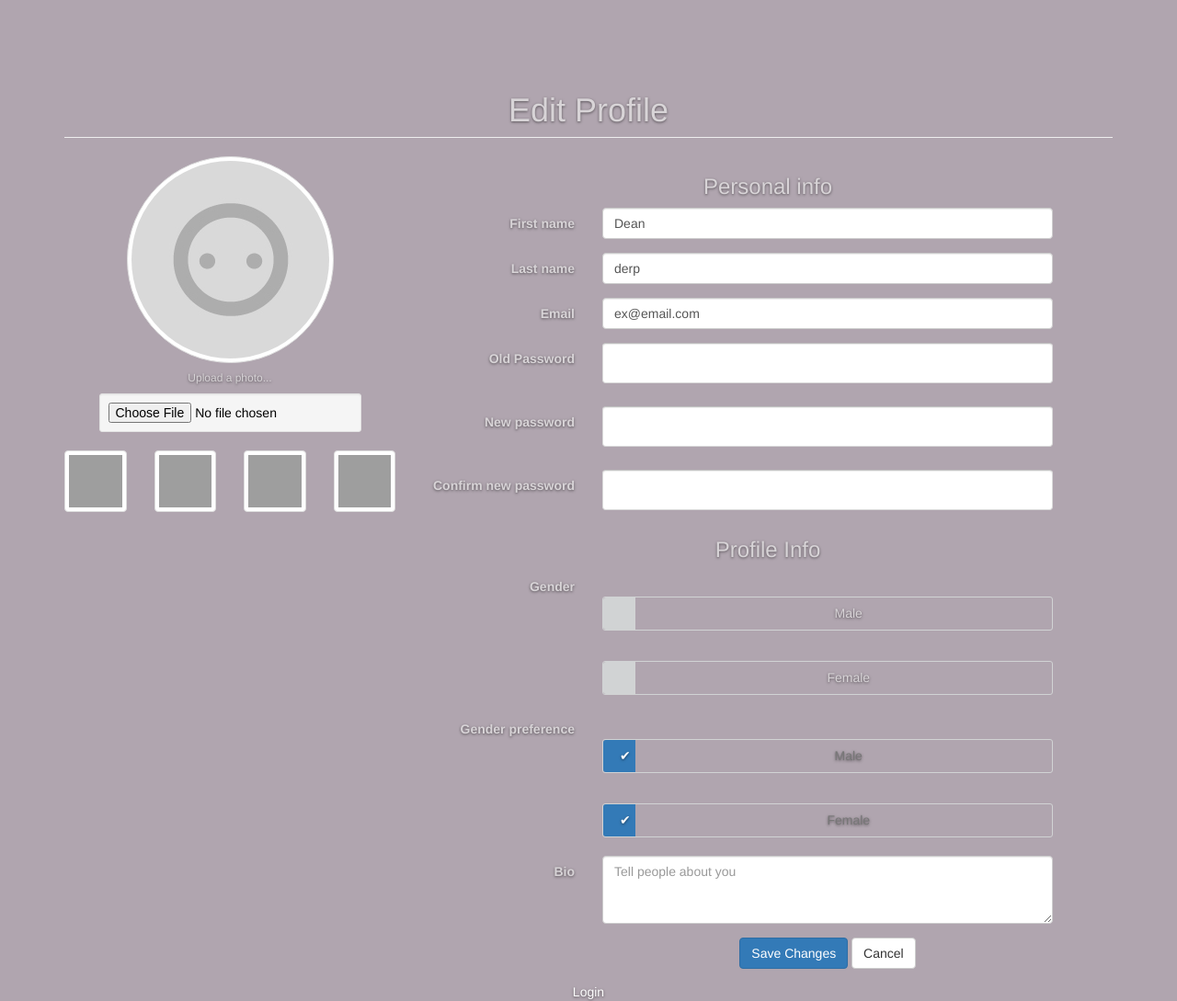
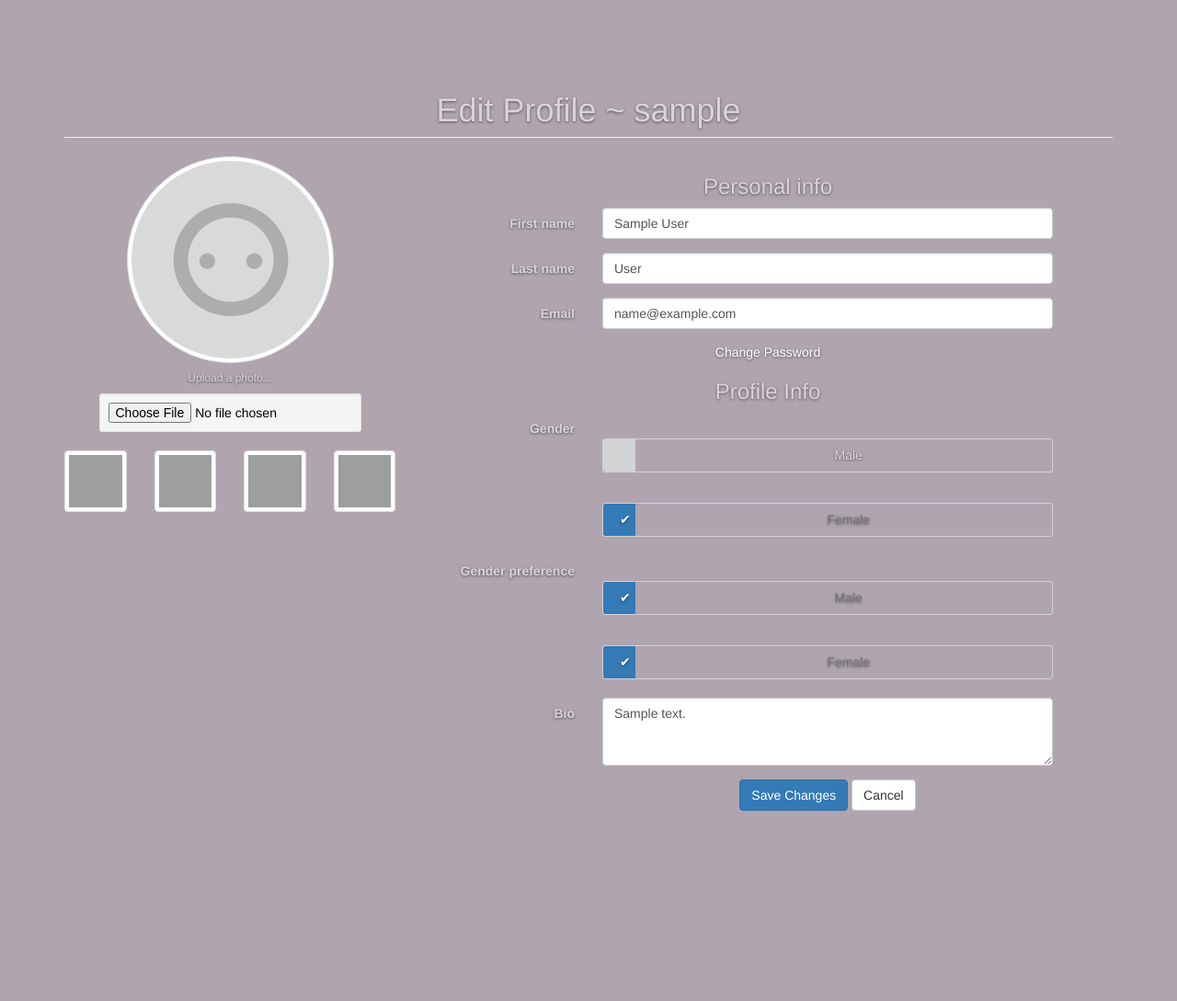
Before and after one commit to dwelman/matcha, a PHP site: page /editProfile.php in a window 1280 px wide. Shown: the whole page at 92% size. After the commit the page ends 882 px from the top, so only its background shows below. Run offline with PHP 8.4, Linux system fonts and the light colour scheme; the visitor is signed in with stand-in values (Sample User, id 1); tables that the repository leaves empty or names only in its code hold one stand-in row (values such as "Sample post"); data that the repository does not hold is empty; a stand-in replaces the project's code that opens the database connection; grey boxes are pictures that could not be loaded.

Commit message:
almost uopdating prof

```diff
--- a/editProfile.php
+++ b/editProfile.php
@@ -13,8 +13,13 @@
 		<script src="https://ajax.googleapis.com/ajax/libs/jquery/1.12.4/jquery.min.js"></script>
 	</head>
 	<body>
+	<?php
+		session_start();
+		if ($_SESSION['logged_on_user'] == "")
+			header("Location : index.php");
+	?>
 	<div class="container" style="padding-top: 60px;">
-		<h1 class="page-header">Edit Profile</h1>
+		<h1 class="page-header">Edit Profile ~ <?php echo $_SESSION['logged_on_user'];?></h1>
 		<div id="row" class="row">
 			<!-- left column -->
 			<div class="col-md-4 col-sm-6 col-xs-12">
@@ -44,6 +49,7 @@
 							<img src="http://lorempixel.com/200/200/people/2/" alt="">
 						</a>
 					</div>
+
 				</div>
 			</div>
 			<!-- edit form column -->
@@ -54,39 +60,24 @@
 					<div class="form-group">
 						<label class="col-lg-3 control-label">First name</label>
 						<div class="col-lg-8">
-							<input class="form-control" value="Dean" type="text" id="firstname" onfocus="">
+							<input class="form-control" value="" type="text" id="firstname" onfocus="" maxlength="24">
 						</div>
 					</div>
 					<div class="form-group">
 						<label class="col-lg-3 control-label">Last name</label>
 						<div class="col-lg-8">
-							<input class="form-control" value="derp" type="text" id="lastname">
+							<input class="form-control" value="" type="text" id="lastname" maxlength="24">
 						</div>
 					</div>
 					<div class="form-group">
 						<label class="col-lg-3 control-label">Email</label>
 						<div class="col-lg-8">
-							<input class="form-control" value="ex@email.com" type="text" placeholder="example@email.com" id="email">
+							<input class="form-control" value="ex@email.com" type="text" placeholder="example@email.com" id="email" maxlength="128">
 						</div>
 					</div>
 
 					<div class="form-group">
-						<label class="col-md-3 control-label">Old Password</label>
-						<div class="col-md-8">
-							<input class="form-control" value="" type="password">
-						</div>
-					</div>
-					<div class="form-group">
-						<label class="col-md-3 control-label">New password</label>
-						<div class="col-md-8">
-							<input class="form-control" value="" type="password">
-						</div>
-					</div>
-					<div class="form-group">
-						<label class="col-md-3 control-label">Confirm new password</label>
-						<div class="col-md-8">
-							<input class="form-control" value="" type="password">
-						</div>
+						<a class="cpass" href="#" data-toggle="modal" data-target="#login-modal">Change Password</a>
 					</div>
 					<h3>Profile Info</h3>
 					<div class="form-group">
@@ -94,12 +85,12 @@
 						<div class="col-lg-8">
 							<div class="funkyradio">
 								<div class="funkyradio-primary">
-									<input type="radio" name="radio" id="radio1"/>
-									<label for="radio1">Male</label>
+									<input type="radio" name="radio" id="genmale"/>
+									<label for="genmale">Male</label>
 								</div>
 								<div class="funkyradio-primary">
-									<input type="radio" name="radio" id="radio2"/>
-									<label for="radio2">Female</label>
+									<input type="radio" name="radio" id="genfem"/>
+									<label for="genfem">Female</label>
 								</div>
 							</div>
 						</div>
@@ -109,12 +100,12 @@
 						<div class="col-lg-8">
 							<div class="funkyradio">
 								<div class="funkyradio-primary">
-									<input type="checkbox" name="checkbox" id="checkbox1" checked/>
-									<label for="checkbox1">Male</label>
+									<input type="checkbox" name="checkbox" id="prefm"/>
+									<label for="prefm">Male</label>
 								</div>
 								<div class="funkyradio-primary">
-									<input type="checkbox" name="checkbox" id="checkbox2" checked/>
-									<label for="checkbox2">Female</label>
+									<input type="checkbox" name="checkbox" id="preffem"/>
+									<label for="preffem">Female</label>
 								</div>
 							</div>
 						</div>
@@ -123,7 +114,7 @@
 					<div class="form-group">
 						<label class="col-md-3 control-label">Bio</label>
 						<div class="col-md-8">
-							<textarea class="form-control" rows="3" placeholder="Tell people about you" maxlength="255"></textarea>
+							<textarea class="form-control" rows="3" placeholder="Tell people about you" maxlength="255" id="bio"></textarea>
 						</div>
 					</div>
 					<div class="form-group">
@@ -139,24 +130,21 @@
 			</div>
 		</div>
 	</div>
-	<a href="#" data-toggle="modal" data-target="#login-modal">Login</a>
 
 	<div class="modal fade" id="login-modal" tabindex="-1" role="dialog" aria-labelledby="myModalLabel" aria-hidden="true" style="display: none;">
 		<div class="modal-dialog">
 			<div class="loginmodal-container">
-				<h1>Login to Your Account</h1><br>
+				<h1>Change Password</h1><br>
 				<form>
-					<input type="text" name="user" placeholder="Username">
-					<input type="password" name="pass" placeholder="Password">
-					<input type="submit" name="login" class="login loginmodal-submit" value="Login">
+					<input class="passfield" type="password" name="oldpass" placeholder="old password">
+					<input class="passfield" type="password" name="newpass" placeholder="new password">
+					<input class="passfield" type="password" name="confnewpass" placeholder="confirm new password">
+					<input  type="submit" name="login" class="login loginmodal-submit" value="Change">
 				</form>
-
-				<div class="login-help">
-					<a href="#">Register</a> - <a href="#">Forgot Password</a>
-				</div>
 			</div>
 		</div>
 	</div>
 	</body>
 	<script type="text/javascript" src="js/profileCheck.js"></script>
+	<script type="text/javascript" src="js/getUserData.js"></script>
 </html>
--- /dev/null
+++ b/js/getUserData.js
@@ -0,0 +1,83 @@
+
+function getUserData()
+{
+    $(document).ready(function()
+    {
+        // When id with Action is clicked
+            // Load ajax.php as JSON and assign to the data variable
+            $.getJSON('src/getUserData.php', function(data)
+            {
+                setValues(data[0]);
+            });
+    });
+}
+
+function setValues(data)
+{
+    console.log(data);
+    $("#firstname").val(data.name);
+    $("#lastname").val(data.surname);
+    $("#email").val(data.email);
+    if (data.gender == "M")
+    {
+        $("#genmale").prop("checked", true);
+    }
+    else
+        $("#genfem").prop("checked", true);
+
+    if (data.preference == "M")
+    {
+        $("#prefm").prop("checked", true);
+    }
+    else if (data.preference == "F")
+    {
+        $("#preffem").prop("checked", true);
+    }
+    else
+    {
+        $("#preffem").prop("checked", true);
+        $("#prefm").prop("checked", true);
+    }
+    $("#bio").val(data.bio);
+}
+
+function updateProfile()
+{
+    data = {};
+
+    var pref;
+
+    if ($("#genmale").prop("checked"))
+        data.gender = "M";
+    else
+        data.gender = "F";
+
+    if ($("#preffem").prop("checked") && $("#prefm").prop("checked"))
+        data.preference = "B";
+    else if ($("#preffem").prop("checked") && !$("#prefm").prop("checked"))
+        data.preference = "F";
+    else if (!$("#preffem").prop("checked") && $("#prefm").prop("checked"))
+        data.preference = "M";
+    else
+        data.preference = "B";
+
+    data.name = $("#firstname").val();
+    data.surname = $("#lastname").val();
+    data.email = $("#email").val();
+    data.bio = $("#bio").val();
+
+    console.log(data);
+    $.ajax({
+        url: "src/updateProfile.php",
+        data: data,
+        type: 'post',
+        success: function(data)
+        {
+            alert(data);
+        }
+    });
+    getUserData();
+}
+
+
+getUserData();
--- a/js/profileCheck.js
+++ b/js/profileCheck.js
@@ -1,3 +1,4 @@
+
 var fieldBorderColor = document.querySelector("#firstname").style.borderColor;
 
 function _(elem)
@@ -13,14 +14,12 @@ function  submitRegForm()
 
 function checkName(name, output , message)
 {
-    var filter = /^[A-Za-z-]+$/;
+    var filter = /^[A-Za-z- ]+$/;
     if (!filter.test(name.value))
     {
         output.innerHTML = message;
         name.style.borderColor = "#c55";
         name.focus();
-        console.log("lel", _("#message").innerHTML);
-
         return (true);
     }
     else
@@ -67,74 +66,8 @@ function verifyDetails(s)
         return;
     if (message != null)
         _("#personal").removeChild(message);
-    /*
-    //username
-    var username = document.getElementById("username");
-      if (username.value.length < 6 || username.value.length > 24)
-      {
-
-        document.getElementById("message").innerHTML = "Username must be between 6 and 24 characters long.";
-        username.style.borderColor = "#c55";
-        username.focus();
-        return;
-      }
-      else
-        username.style.borderColor = "#5c5";
-
-
-      //Email
-      var email = document.getElementById("email");
-      if (checkEmail() == false)
-      {
-        document.getElementById("message").innerHTML = 'Please provide a valid email address.';
-        email.focus();
-        email.style.borderColor = "#c55";
-        return;
-      }
-      else
-        email.style.borderColor = "#5c5";
-
-      var confemail = document.getElementById("confemail");
-      if (email.value != document.getElementById("confemail").value)
-      {
-        document.getElementById("message").innerHTML = 'Emails do not match.';
-        confemail.focus();
-        confemail.value = "";
-        confemail.style.borderColor = "#c55";
-        return;
-      }
-      else
-        confemail.style.borderColor = "#5c5";
-
-      var passwd = document.getElementById("password");
-      if (passwd.value.length < 6)
-      {
-        document.getElementById("message").innerHTML = "Password Should be Minimum 6 Characters";
-        passwd.focus();
-        passwd.value = "";
-        passwd.style.borderColor = "#c55";
-        return;
-      }
-      else
-        passwd.style.borderColor = "#5c5";
-      var confpasswd = document.getElementById("confpassword");
-      if (passwd.value != document.getElementById("confpassword").value)
-      {
-        document.getElementById("message").innerHTML = "Passwords do not match.";
-        passwd.focus();
-        confpasswd.value = "";
-        passwd.value = "";
-        passwd.style.borderColor = "#c55";
-        confpasswd.style.borderColor = "#c55";
-        return;
-      }
-      else
-        confpasswd.style.borderColor = "#5c5";
-      document.getElementById("message").innerHTML = '';
-      console.log("data");
-      submitRegForm();
-      */
-  }
+    updateProfile();
+   }
 
 
 
--- /dev/null
+++ b/src/getUserData.php
@@ -0,0 +1,23 @@
+<?php
+    include "../config/connect.php";
+    session_start();
+    $user = $_SESSION['logged_on_user'];
+
+    $wd = getcwd();
+    if (!function_exists("connect"))
+        file_put_contents("log.txt","Cant find connect function, aborting");
+    $pdo = connect();
+    if ($user == "null")
+    {
+        die(">>>BREACH<<< : User not logged on!");
+    }
+    $sql = $pdo->query("USE db_matcha");
+    $stmt = $pdo->prepare("SELECT username, email, name, surname, gender, bio, preference, fame FROM users WHERE username = :username");
+    $stmt->bindParam(":username", $user);
+    $stmt->execute();
+    $data = $stmt->fetchAll(PDO::FETCH_ASSOC);
+    if (count($data) != 1)
+    {
+        die(">>>BREACH<<< : User not found!");
+    }
+    echo json_encode($data);
```
Also changed, not shown: src/updateProfile.php (added, +22 -0 lines).
